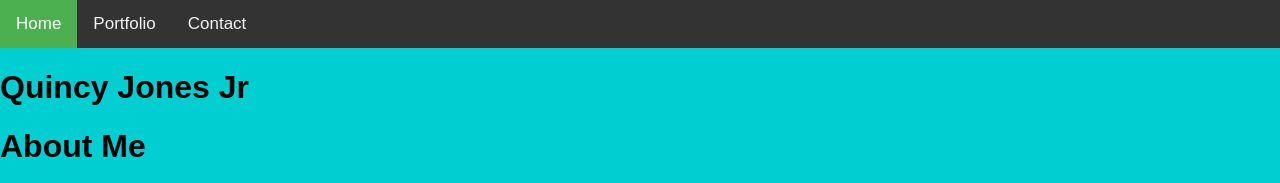
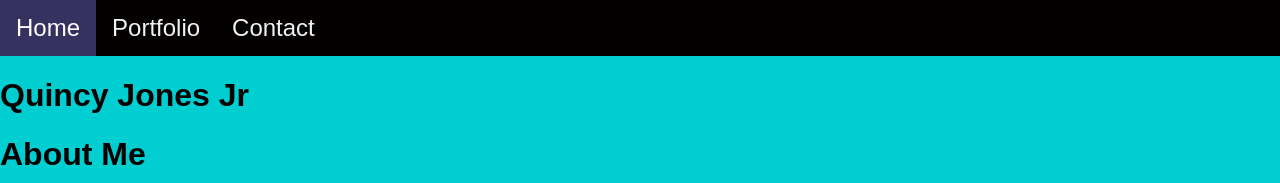
Before and after one commit to Q-Jones92/Week-2-Homework, a plain HTML site: page index.html in a window 1280 px wide. Shown: the top 183 px of the page. Drawn offline with Linux system fonts and the light colour scheme.

Commit message:
sited source for navbar

```diff
--- a/Navbar.css
+++ b/Navbar.css
@@ -5,7 +5,7 @@ body {
 
   .topnav {
     overflow: hidden;
-    background-color: #333;
+    background-color: rgb(3, 0, 0);
   }
 
   .topnav a {
@@ -14,7 +14,7 @@ body {
     text-align: center;
     padding: 14px 16px;
     text-decoration: none;
-    font-size: 17px;
+    font-size: 24px;
   }
 
   .topnav a:hover {
@@ -23,6 +23,6 @@ body {
   }
 
   .topnav a.active {
-    background-color: #4CAF50;
+    background-color: #36315f;
     color: white;
   }
--- a/index.html
+++ b/index.html
@@ -5,6 +5,7 @@
     <meta name="viewport" content="width=device-width, initial-scale=1.0">
     <link rel="stylesheet" href="Navbar.css">
     <link rel="stylesheet" href="style.css">
+    <link rel="stylesheet" href="footer.css">
     <title>Quincy Jones Jr</title>
 </head>
 <body>
```
Also changed, not shown: 1 other file.
